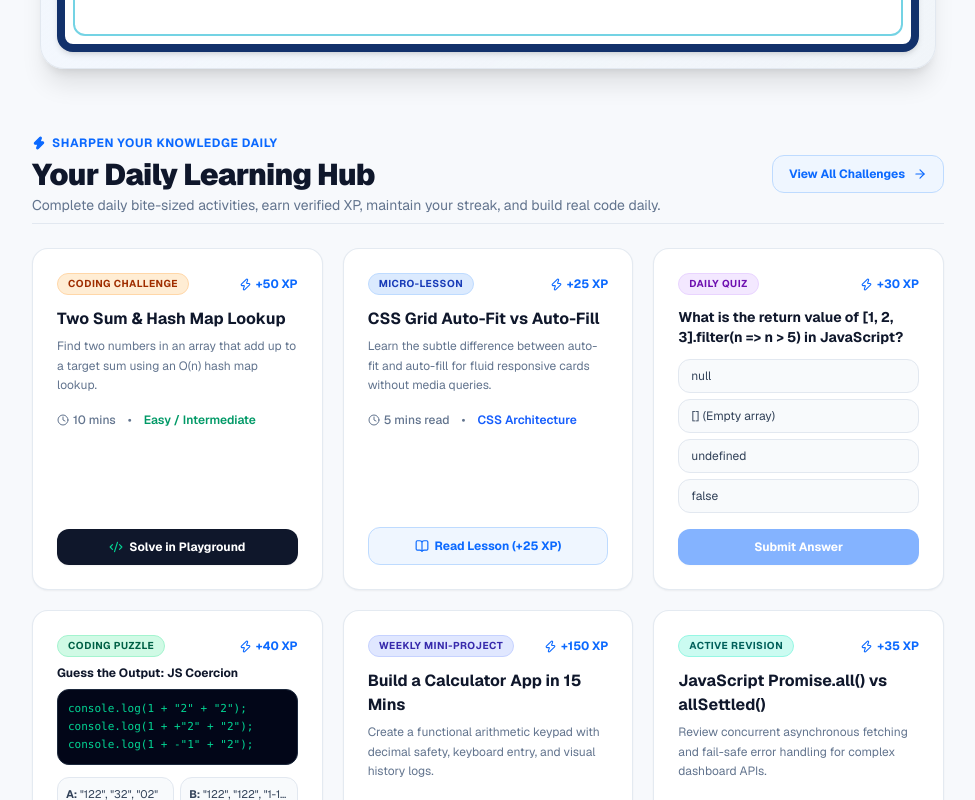
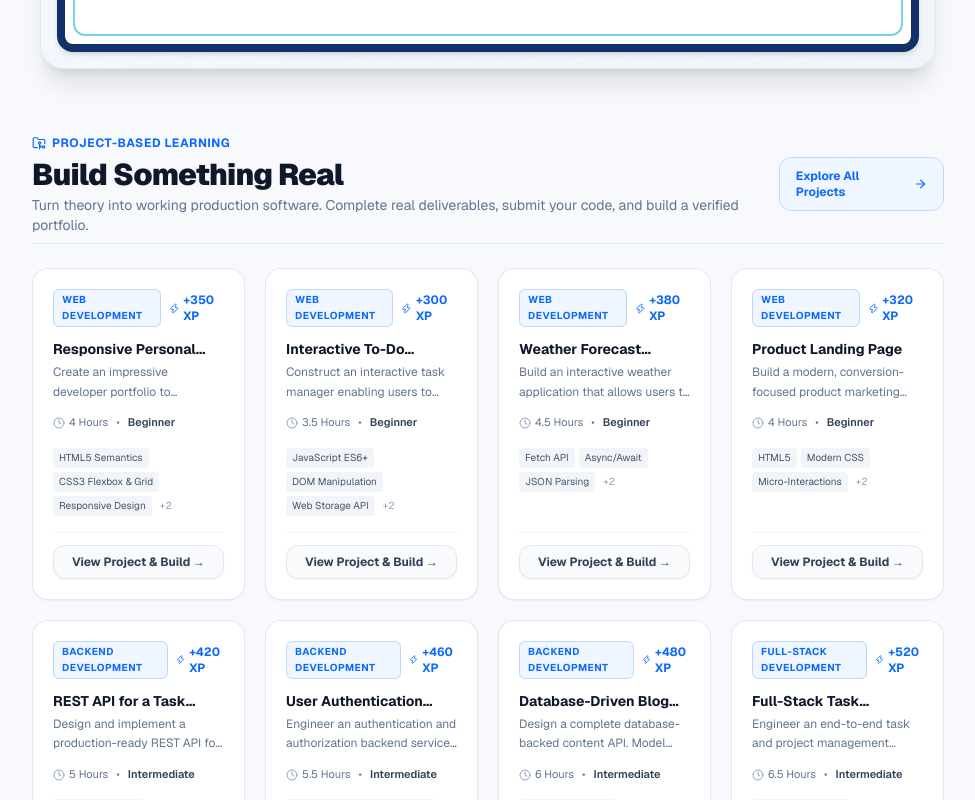
Before and after one commit to slrjdigital-ai/SLRJ-LEARN, a Next.js app: page / in a window 1280 px wide. Shown: the part 4040-4840 px from the top of the page, without its empty margins (296-1271 px from the left). Built offline with nearby package versions, Linux system fonts and the light colour scheme.

Commit message:
feat: remove Daily Learning Hub section from home page

```diff
--- a/app/page.tsx
+++ b/app/page.tsx
@@ -6,7 +6,6 @@ import CertificatePreviewSection from "@/components/home/CertificatePreviewSecti
 import HomeWelcomeBanner from "@/components/home/HomeWelcomeBanner";
 import PersonalizedLearningOverview from "@/components/home/PersonalizedLearningOverview";
 import ContinueLearningCard from "@/components/home/ContinueLearningCard";
-import DailyLearningHub from "@/components/home/DailyLearningHub";
 import BuildSomethingReal from "@/components/home/BuildSomethingReal";
 import LearningPathDashboard from "@/components/learning-paths/LearningPathDashboard";
 import HomeCommunityPreview from "@/components/home/HomeCommunityPreview";
@@ -38,19 +37,16 @@ export default function HomePage() {
       {/* ─── 5. Real Certificate Preview & Authentic QR Verification ─── */}
       <CertificatePreviewSection />
 
-      {/* ─── 6. Daily Learning Hub (Interactive SoloLearn-Style Challenges) ─── */}
-      <DailyLearningHub />
-
-      {/* ─── 7. Build Something Real (8 Practical Projects) ─── */}
+      {/* ─── 6. Build Something Real (8 Practical Projects) ─── */}
       <BuildSomethingReal />
 
-      {/* ─── 8. Peer Discussion Community ─── */}
+      {/* ─── 7. Peer Discussion Community ─── */}
       <HomeCommunityPreview />
 
-      {/* ─── 9. Frequently Asked Questions Accordion ─── */}
+      {/* ─── 8. Frequently Asked Questions Accordion ─── */}
       <FaqSection />
 
-      {/* ─── 10. Why Learn With SLRJ Learn (Platform Benefits & Pillars) ─── */}
+      {/* ─── 9. Why Learn With SLRJ Learn (Platform Benefits & Pillars) ─── */}
       <LearningBenefitsSection />
     </div>
   );
```
